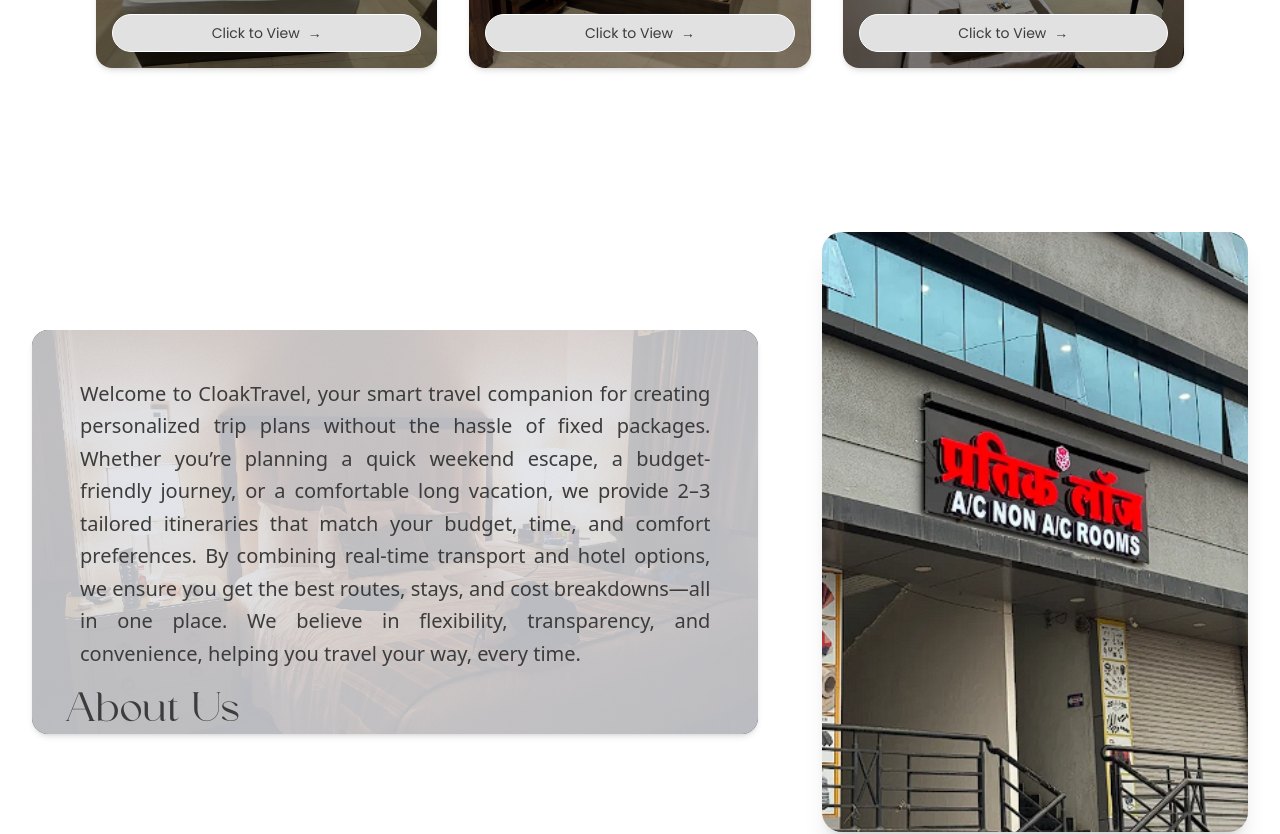
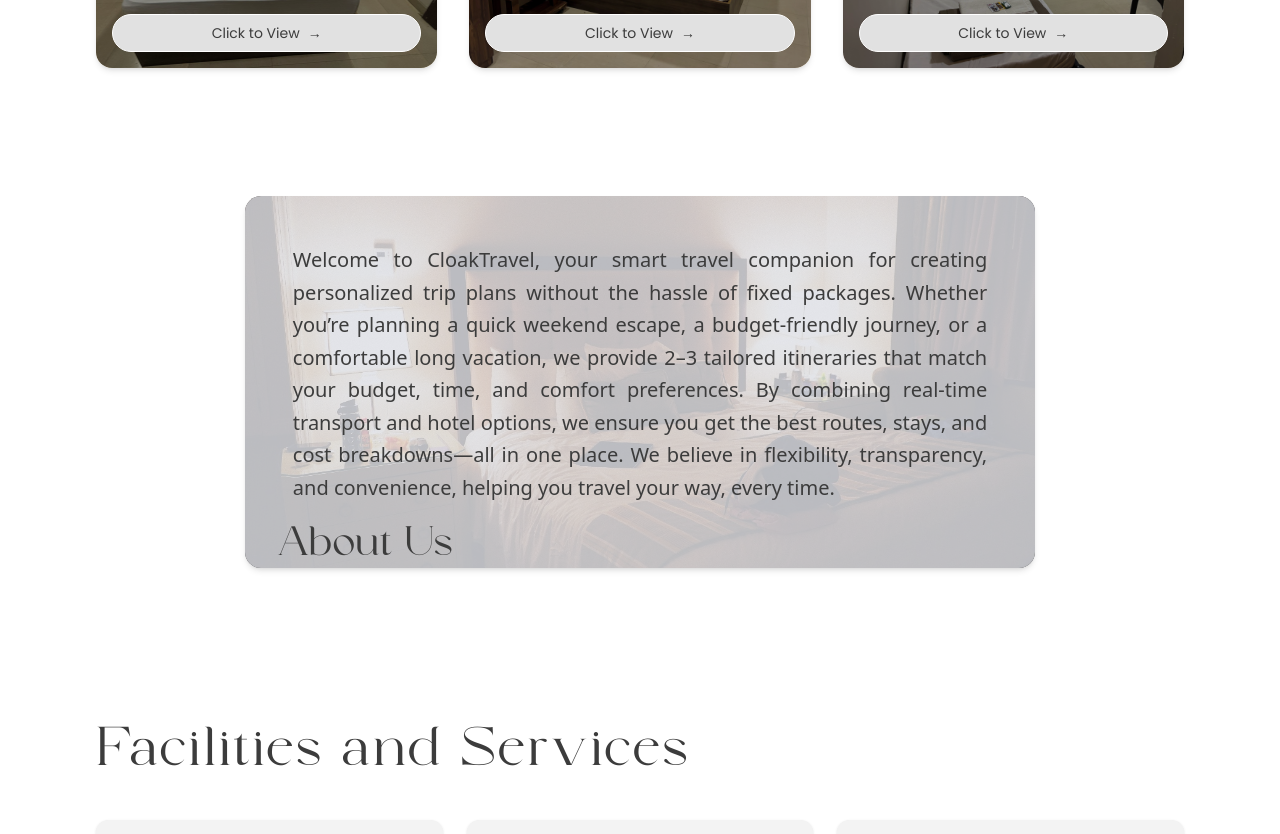
Before and after one commit to Anuj2606/cloaktrip-new, a Next.js app: page / in a window 1280 px wide. Shown: the part 1340-2174 px from the top of the page. Built offline with nearby package versions, Linux system fonts and the light colour scheme.

Commit message:
about update

```diff
--- a/app/sections/About.tsx
+++ b/app/sections/About.tsx
@@ -10,7 +10,7 @@
 
 export default function AboutUsPage() {
   return (
-    <section className="min-h-screen bg-[#FFFFFF] py-16 px-4 sm:px-6 lg:px-8 flex flex-col md:flex-row items-center justify-center relative gap-16">
+    <section className="h-full w-full bg-[#FFFFFF] py-16 px-4 sm:px-6 lg:px-8 flex flex-col md:flex-row items-center justify-center relative gap-16">
 
       <div className="relative w-full md:w-[65%] text-[#3C3C3C] mx-auto p-8 sm:p-12 rounded-2xl shadow-md overflow-hidden hover:scale-105 transition-all delay-150 duration-300 ease-in-out">
         <div className="absolute inset-0 z-0">
@@ -40,22 +40,6 @@
           </h2>
         </div>
       </div>
-
-      <div className="w-full md:w-[35%] flex justify-center">
-        <div className="relative rounded-[20px] overflow-hidden shadow-xl hover:scale-105 transition-all delay-150 duration-300 ease-in-out">
-          <div className="relative w-[85vw] sm:w-[480px] aspect-[4/5]">
-            <Image
-              src="/about.png"
-              alt="Mayur Lodge Main"
-              fill
-              className="object-cover block"
-              sizes="100vw"
-              priority
-            />
-          </div>
-        </div>
-      </div>
-
     </section>
   );
 }
```
